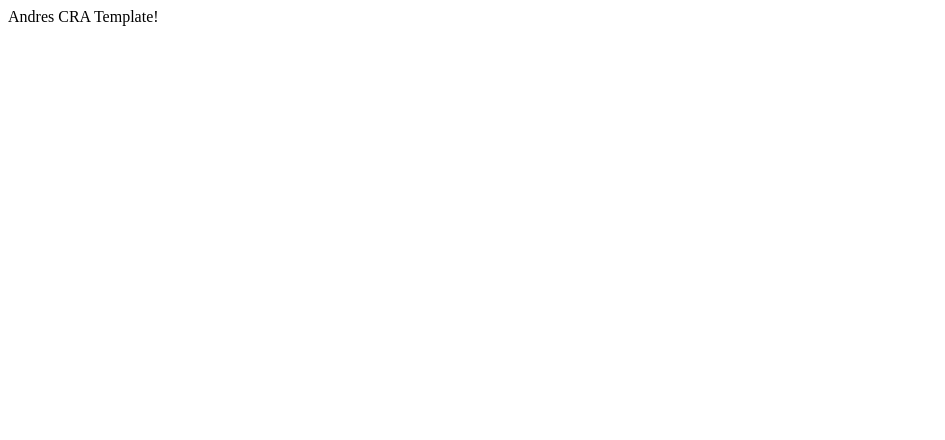
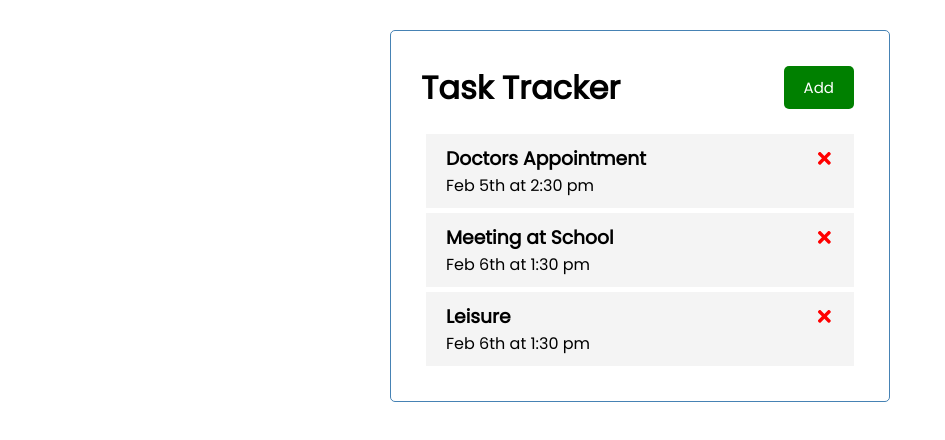
Before and after one commit to SebastianSolisFenger/React--Todo-App, a React (Create React App) app: page / in a window 1280 px wide. Shown: the top 440 px of the page, without its empty margins (0-945 px from the left). Built offline with nearby package versions, Linux system fonts and the light colour scheme.

Commit message:
Add changes and ommit Eslint protoypes on components

```diff
--- a/package.json
+++ b/package.json
@@ -6,8 +6,10 @@
     "@testing-library/jest-dom": "^5.16.4",
     "@testing-library/react": "^11.2.7",
     "@testing-library/user-event": "^12.8.3",
+    "prop-types": "^15.8.1",
     "react": "^18.1.0",
     "react-dom": "^18.1.0",
+    "react-icons": "^4.3.1",
     "react-scripts": "5.0.1"
   },
   "scripts": {
--- a/src/App.js
+++ b/src/App.js
@@ -1,5 +1,55 @@
-function App() {
-  return <div className="App">Andres CRA Template!</div>;
-}
+// @ts-nocheck
+// // @ts-nocheck
+// import React from "react";
+import { useState } from 'react';
+import './index.css';
+import { Tasks } from './components/Tasks';
+
+import Header from './components/Header';
+
+const App = () => {
+  const [tasks, setTasks] = useState([
+    {
+      id: 1,
+      text: 'Doctors Appointment',
+      day: 'Feb 5th at 2:30 pm',
+      reminder: true,
+    },
+    {
+      id: 2,
+      text: 'Meeting at School',
+      day: 'Feb 6th at 1:30 pm',
+      reminder: true,
+    },
+    {
+      id: 3,
+      text: 'Leisure',
+      day: 'Feb 6th at 1:30 pm',
+      reminder: true,
+    },
+  ]);
+
+  // Delete task
+
+  const deleteTask = (id) => {
+    setTasks(tasks.filter((task) => task.id !== id));
+  };
+
+  return (
+    <div className="container">
+      <>
+        <Header />
+        <Tasks tasks={tasks} onDelete={deleteTask} />
+      </>
+    </div>
+  );
+};
+
+// // eslint-disable-next-line react/prefer-stateless-function
+// class App extends React.Component {
+//   render() {
+//     return <h1>Hello!</h1>;
+//   }
+// }
 
 export default App;
--- /dev/null
+++ b/src/components/Button.js
@@ -0,0 +1,23 @@
+import PropTypes from 'prop-types';
+
+const Button = ({ color, text, onClick }) => (
+  <button
+    onClick={onClick}
+    style={{ backgroundColor: color }}
+    className="btn"
+  >
+    {text}
+  </button>
+);
+
+Button.defaultProps = {
+  color: 'steelBlue',
+};
+
+Button.propTypes = {
+  text: PropTypes.string,
+  color: PropTypes.string,
+  onClick: PropTypes.func,
+};
+
+export default Button;
--- /dev/null
+++ b/src/components/Header.js
@@ -0,0 +1,25 @@
+import PropTypes from 'prop-types';
+import Button from './Button';
+
+const Header = ({ title }) => {
+  const onClick = () => {
+    console.log('click');
+  };
+
+  return (
+    <header className="header">
+      <h1>{title}</h1>
+      <Button color="green" text="Add" onClick={onClick} />
+    </header>
+  );
+};
+
+Header.defaultProps = {
+  title: 'Task Tracker',
+};
+
+Header.propTypes = {
+  title: PropTypes.string,
+};
+
+export default Header;
--- /dev/null
+++ b/src/components/Task.js
@@ -0,0 +1,19 @@
+import { FaTimes } from 'react-icons/fa';
+
+const Task = ({ task, onDelete }) => (
+  <div className="task">
+    <h3>
+      {task.text}
+      {' '}
+      <FaTimes
+        style={{ color: 'red', cursor: 'pointer' }}
+        onClick={() => onDelete(task.id)}
+      />
+    </h3>
+    <p>{task.day}</p>
+  </div>
+);
+
+// Task.propTypes = {}
+
+export default Task;
--- /dev/null
+++ b/src/components/Tasks.js
@@ -0,0 +1,12 @@
+// import { useState } from 'react';
+import Task from './Task';
+
+export const Tasks = ({ tasks, onDelete }) => (
+  <>
+    {tasks.map((task) => (
+      <Task key={task.id} task={task} onDelete={onDelete} />
+    ))}
+  </>
+);
+
+export default Tasks;
--- a/src/index.css
+++ b/src/index.css
@@ -1,25 +1,112 @@
-html {
+@import url('https://fonts.googleapis.com/css2?family=Poppins:wght@300;400&display=swap');
+
+* {
   box-sizing: border-box;
-  font-family: 'Mukta', sans-serif;
+  margin: 0;
+  padding: 0;
 }
 
-body.noScroll {
-  overflow: hidden;
+body {
+  font-family: 'Poppins', sans-serif;
 }
 
-*,
-*::before,
-*::after {
-  box-sizing: inherit;
-  padding: 0;
-  margin: 0;
-  font-size: 1rem;
+.container {
+  max-width: 500px;
+  margin: 30px auto;
+  overflow: auto;
+  min-height: 300px;
+  border: 1px solid steelblue;
+  padding: 30px;
+  border-radius: 5px;
 }
 
-a,
-a:hover,
-a:focus,
-a:active {
+.header {
+  display: flex;
+  justify-content: space-between;
+  align-items: center;
+  margin-bottom: 20px;
+}
+
+.btn {
+  display: inline-block;
+  background: #000;
+  color: #fff;
+  border: none;
+  padding: 10px 20px;
+  margin: 5px;
+  border-radius: 5px;
+  cursor: pointer;
   text-decoration: none;
-  color: inherit;
+  font-size: 15px;
+  font-family: inherit;
 }
+
+.btn:focus {
+  outline: none;
+}
+
+.btn:active {
+  transform: scale(0.98);
+}
+
+.btn-block {
+  display: block;
+  width: 100%;
+}
+
+.task {
+  background: #f4f4f4;
+  margin: 5px;
+  padding: 10px 20px;
+  cursor: pointer;
+}
+
+.task.reminder {
+  border-left: 5px solid green;
+}
+
+.task h3 {
+  display: flex;
+  align-items: center;
+  justify-content: space-between;
+}
+
+.add-form {
+  margin-bottom: 40px;
+}
+
+.form-control {
+  margin: 20px 0;
+}
+
+.form-control label {
+  display: block;
+}
+
+.form-control input {
+  width: 100%;
+  height: 40px;
+  margin: 5px;
+  padding: 3px 7px;
+  font-size: 17px;
+}
+
+.form-control-check {
+  display: flex;
+  align-items: center;
+  justify-content: space-between;
+}
+
+.form-control-check label {
+  flex: 1;
+}
+
+.form-control-check input {
+  flex: 2;
+  height: 20px;
+}
+
+footer {
+  margin-top: 30px;
+  text-align: center;
+}
```
Also changed, not shown: src/setupTests.js (deleted, +0 -5 lines), .eslintrc.json, 2 other files (tests, documents, lock files or other folders).
